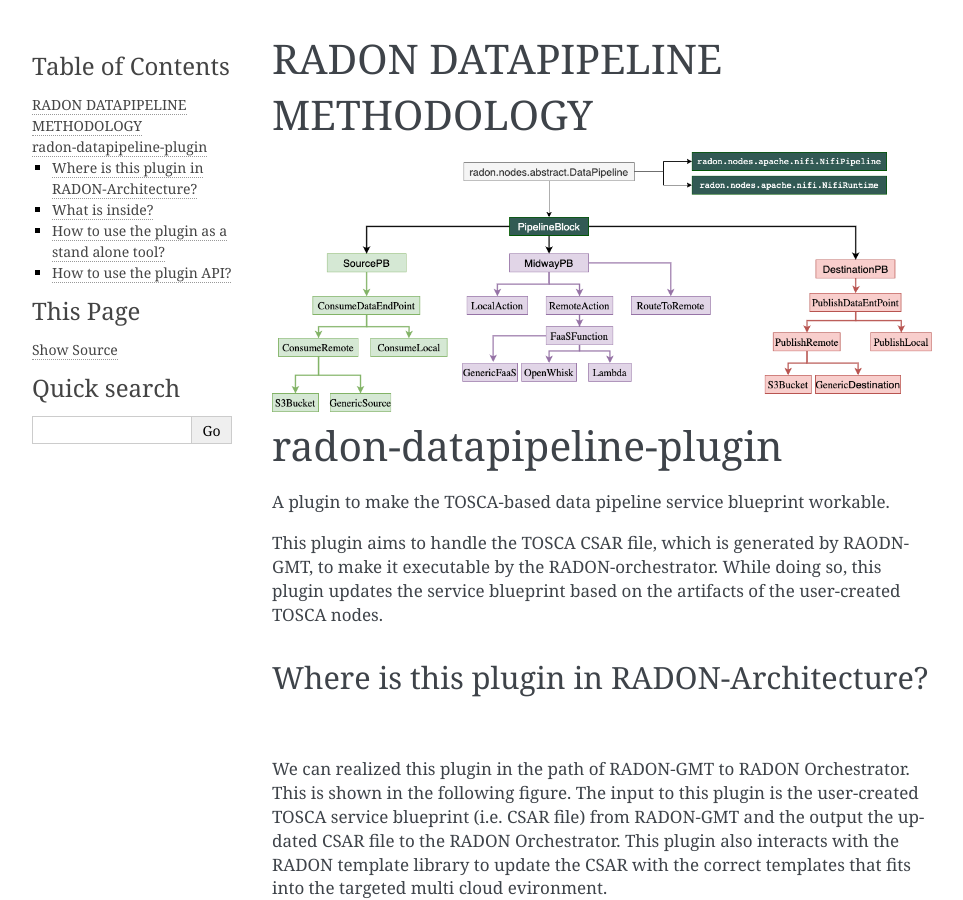
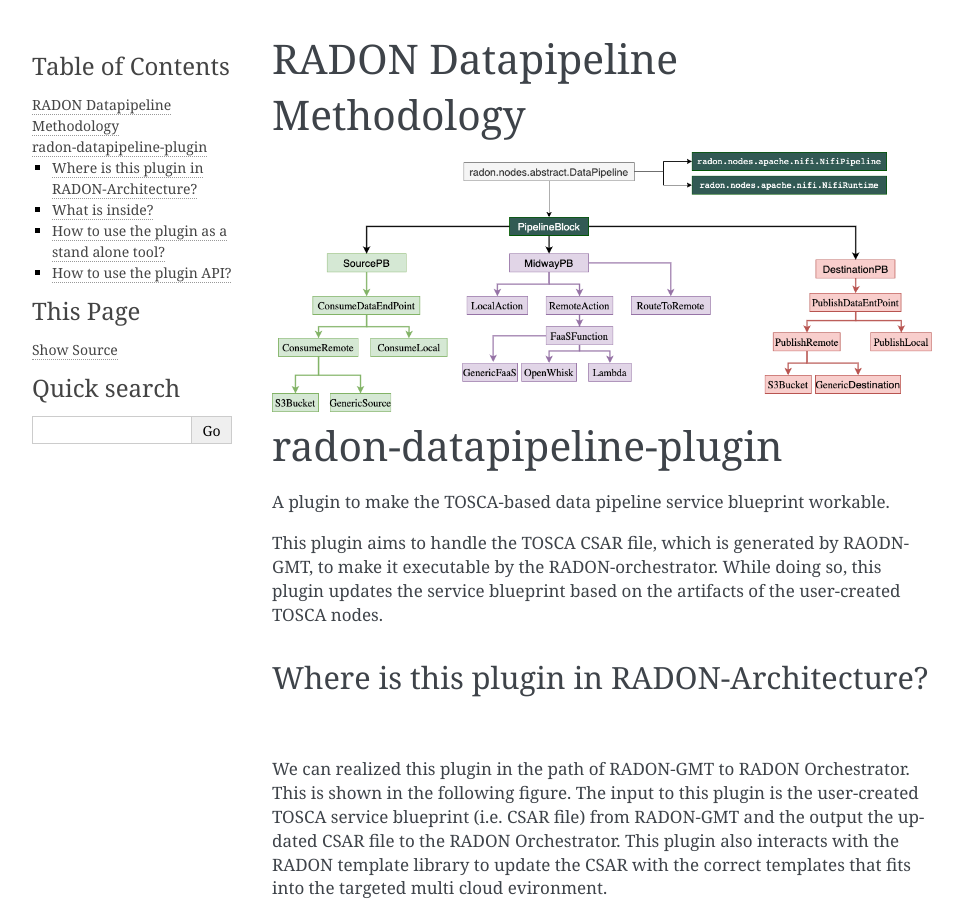
Before and after one commit to radon-h2020/radon-datapipeline-plugin, a Sphinx documentation site: the page built from docs/getting-started.rst, in a window 1280 px wide and 900 px high. Shown: the whole window, without its empty margins (148-1111 px from the left). Built offline with Sphinx 7.4.7, drawn with Linux system fonts in a browser that asks for light colours.

```diff
--- a/docs/getting-started.rst
+++ b/docs/getting-started.rst
@@ -1,4 +1,4 @@
-RADON DATAPIPELINE METHODOLOGY
+RADON Datapipeline Methodology
 ~~~~~~~~~~~~~~~~~~~~~~~~~~~~~~~~~~~~~~~~~~~~~~~~~~
 
 .. image:: images/PipelineBlock-v1.png
```
